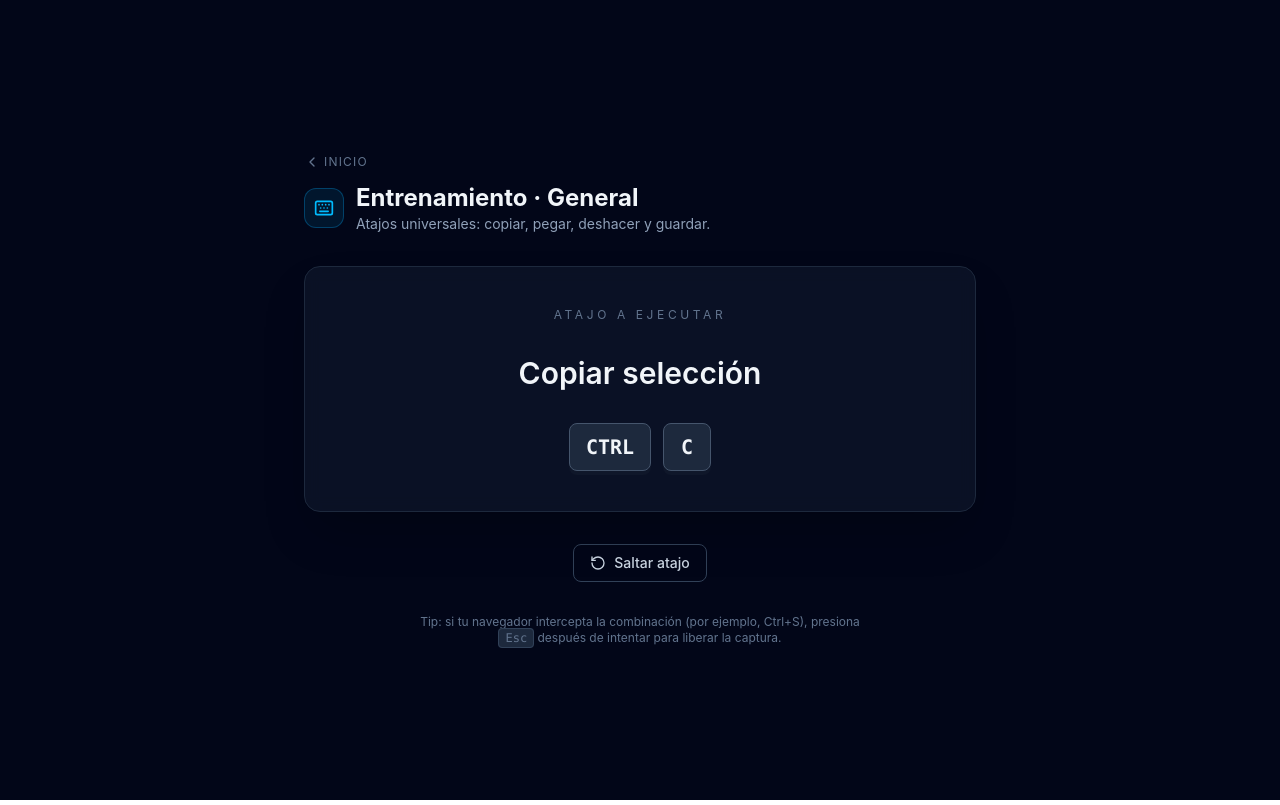
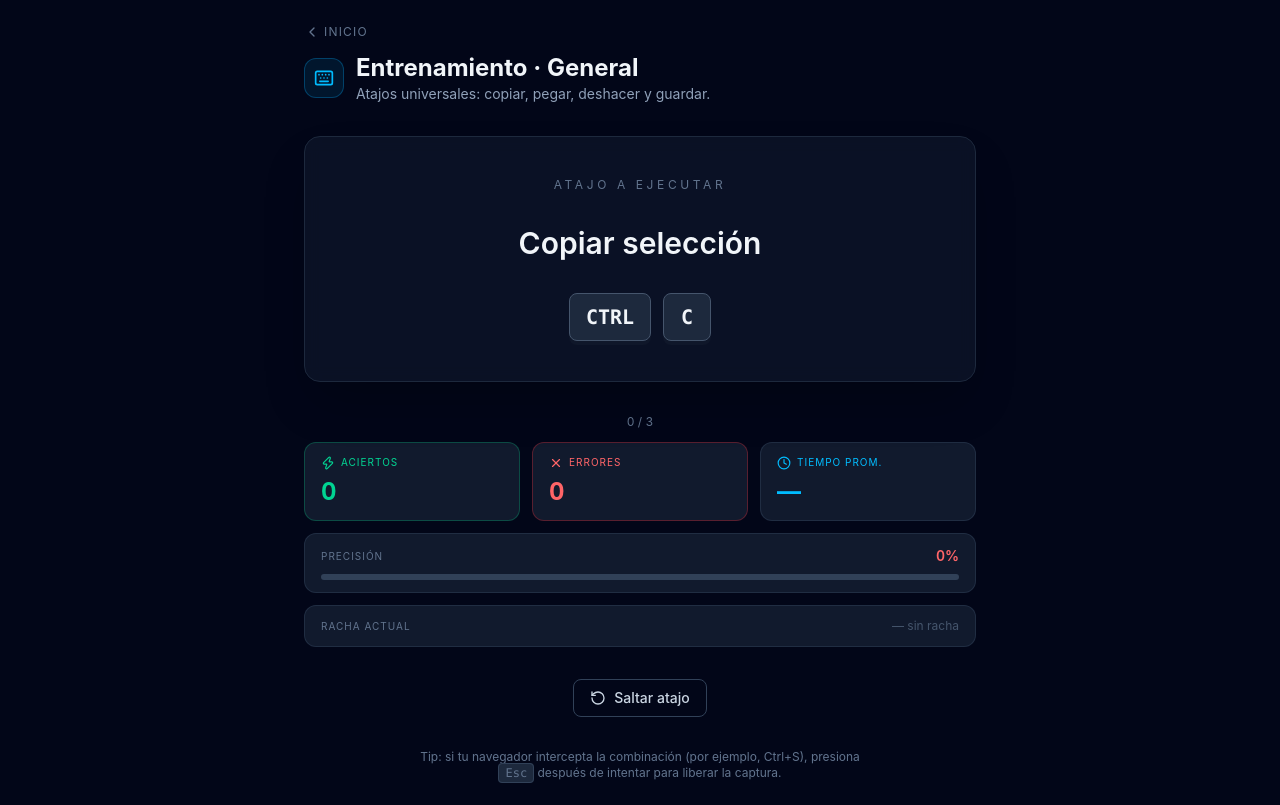
Before and after one commit to MatucoRobles/PROY_2-SHROTCUTS-TRAINER, a React (Vite) app: page /general in a window 1280 px wide. Built offline with nearby package versions, Linux system fonts and the light colour scheme.

Commit message:
feat(d5): integrate feedback and stats into TrainingSession

```diff
--- a/src/features/training/components/TrainingSession.tsx
+++ b/src/features/training/components/TrainingSession.tsx
@@ -2,9 +2,14 @@ import { useEffect, useRef } from 'react';
 import { RotateCcw } from 'lucide-react';
 import { useShortcutStore } from '../useShortcutStore';
 import { useGlobalKeydown } from '../hooks/useGlobalKeydown';
+import { useFeedback } from '../hooks/useFeedback';  // ← nuevo para d5
 import { filterByTool, pickRandomShortcut } from '../utils';
 import { ShortcutCard } from './ShortcutCard';
 import { ToolHeader } from './ToolHeader';
+import { SessionStats } from './SessionStats';  // ← nuevo para d5
+import { cn } from '@/shared/utils/cn';  // ← nuevo para d5
+import { useProgressStore } from "../../progress/progressStore"; // ← nuevo para d5
+import { getAverageResponseTime } from "../utils"; // ← nuevo para d5
 
 interface TrainingSessionProps {
   tool: string;
@@ -34,14 +39,30 @@ export function TrainingSession({ tool, description }: TrainingSessionProps) {
   const nextShortcut = useShortcutStore((s) => s.nextShortcut);
   const recordAttempt = useShortcutStore((s) => s.recordAttempt);
   const resetStats = useShortcutStore((s) => s.resetStats);
+  const { status, triggerCorrect, triggerWrong } = useFeedback(); // ← nuevo
+  const updateRecord = useProgressStore((s) => s.updateRecord); // ← nuevo para D5
 
   // D3 — cada sesión arranca en cero: reinicia al entrar (mount) y al
   // salir (unmount). Cubre todos los sentidos: index → herramienta,
   // herramienta → index y herramienta → otra herramienta.
   useEffect(() => {
     resetStats();
-    return () => resetStats();
-  }, [resetStats]);
+    return () => {
+      // Al salir, guarda el récord de la sesión.
+      const state = useShortcutStore.getState();
+      updateRecord(tool, {
+        correct: state.correctAttempts,
+        wrong: state.wrongAttempts,
+        streak: state.currentStreak,
+        avgResponseTime: getAverageResponseTime(state.responseTimes),
+        masteredIds:
+          state.currentStreak >= 2
+            ? [state.currentShortcut?.id ?? ""].filter(Boolean)
+            : [],
+      });
+      resetStats();
+    };
+  }, [tool, resetStats, updateRecord]);
 
   // D3 — cronómetro: marca cuándo se mostró el atajo actual.
   // Se reinicia cada vez que cambia currentShortcut.
@@ -57,12 +78,14 @@ export function TrainingSession({ tool, description }: TrainingSessionProps) {
     onMatch: () => {
       const elapsed = performance.now() - shownAtRef.current;
       recordAttempt(true, elapsed);
+      triggerCorrect(); // ← agregado para D5
       nextShortcut(tool); // acierto → siguiente atajo
     },
     onMismatch: () => {
       const elapsed = performance.now() - shownAtRef.current;
       recordAttempt(false, elapsed);
       // fallo → se queda el mismo atajo (reintentar). No rota.
+      triggerWrong(); // ← agregado para D5
     },
   });
 
@@ -94,8 +117,21 @@ export function TrainingSession({ tool, description }: TrainingSessionProps) {
     <main className="min-h-screen bg-slate-950 text-slate-100 flex flex-col items-center justify-center p-6 gap-8">
       <ToolHeader tool={tool} description={description} />
 
-      <ShortcutCard shortcut={currentShortcut} />
-
+      <div // ← agregado para D5: contenedor del ShortcutCard que cambia su estilo según el feedback
+        className={cn(
+          "w-full max-w-2xl rounded-2xl transition-all duration-300",
+          status === "correct" &&
+            "ring-2 ring-emerald-500 shadow-[0_0_24px_2px_rgba(16,185,129,0.25)]",
+          status === "wrong" &&
+            "ring-2 ring-red-500 shadow-[0_0_24px_2px_rgba(239,68,68,0.25)]",
+        )}
+      >
+        <ShortcutCard shortcut={currentShortcut} />
+      </div>
+      <SessionStats
+        tool={tool}
+        totalShortcuts={filterByTool(shortcuts, tool).length}
+      />
       <button
         type="button"
         onClick={handleSkip}
@@ -104,11 +140,13 @@ export function TrainingSession({ tool, description }: TrainingSessionProps) {
         <RotateCcw className="w-4 h-4" aria-hidden />
         Saltar atajo
       </button>
-
       <p className="text-xs text-slate-500 max-w-md text-center">
         Tip: si tu navegador intercepta la combinación (por ejemplo, Ctrl+S),
-        presiona <kbd className="px-1.5 py-0.5 rounded bg-slate-800 border border-slate-700">Esc</kbd>
-        {' '}después de intentar para liberar la captura.
+        presiona{" "}
+        <kbd className="px-1.5 py-0.5 rounded bg-slate-800 border border-slate-700">
+          Esc
+        </kbd>{" "}
+        después de intentar para liberar la captura.
       </p>
     </main>
   );
```
